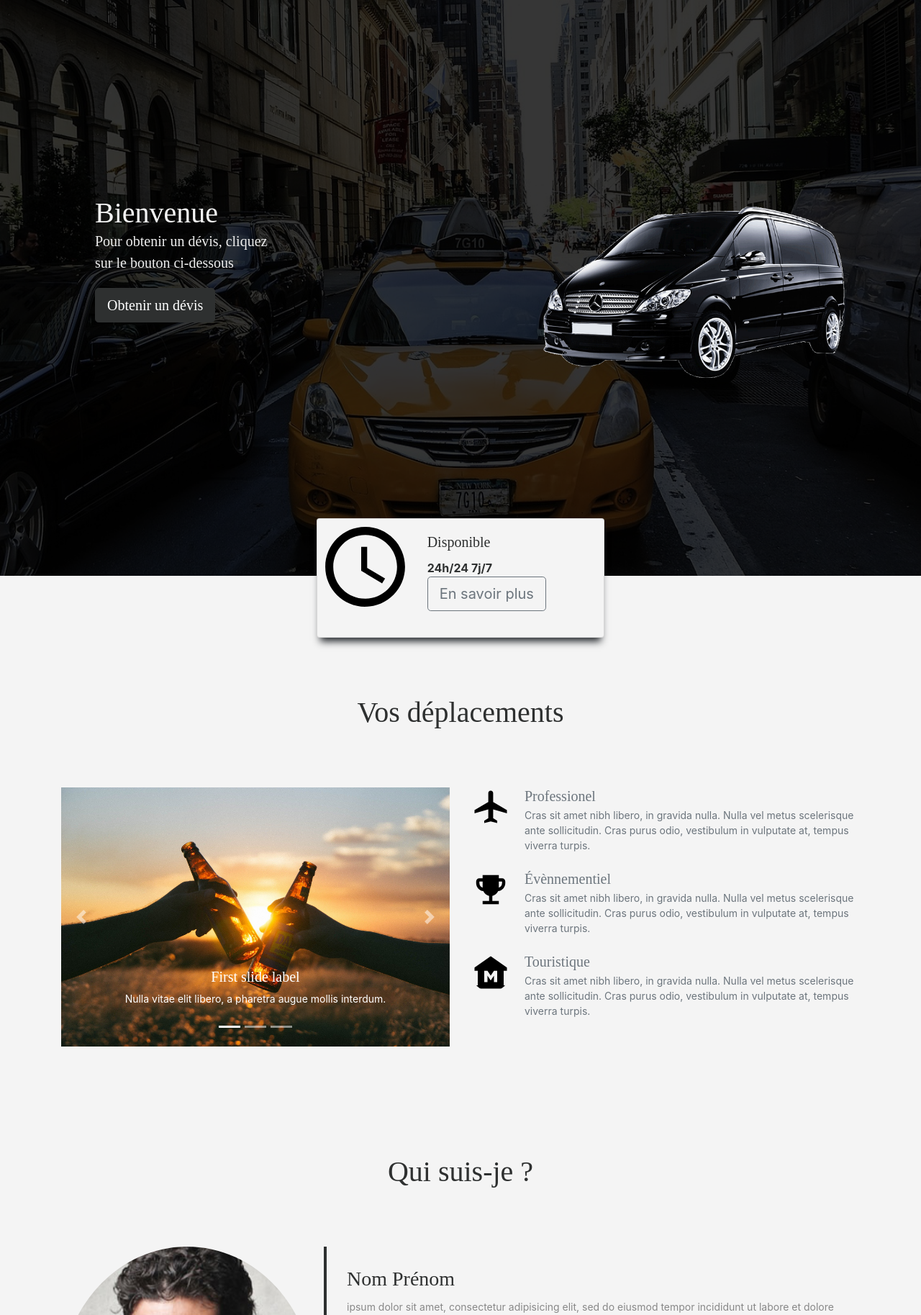
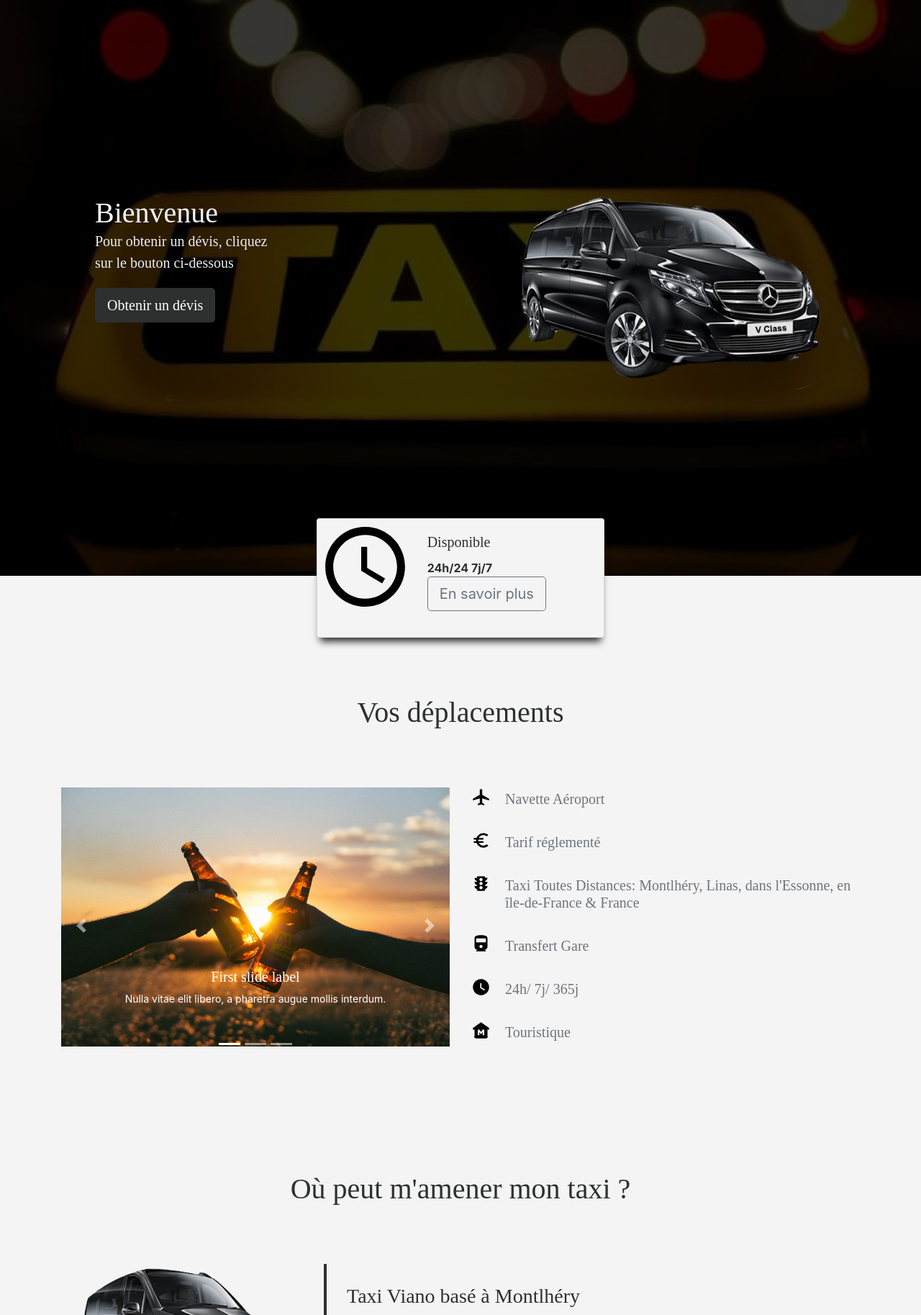
Before and after one commit to mamadou-niakate/mamadou-niakate.github.io, a PHP site: page /index.html in a window 1280 px wide. Shown: the part 56-1883 px from the top of the page at 72% size. Run offline with PHP 8.4, Linux system fonts and the light colour scheme; some libraries are stand-ins or nearby versions.

Commit message:
changement image de baniere et d'animations

```diff
--- a/css/main.css
+++ b/css/main.css
@@ -1,14 +1,4 @@
 
-/*.intro-copy {
-  padding: 1em;
-  margin: 50vh auto;
-  max-width: 15em;
-  font-family: Helvetica;
-  font-weight: lighter;
-  font-size: 2em;
-  line-height: 1.2;
-  text-align: center;
-}*/
 
 .top-link {
     transition: all .25s ease-in-out;
@@ -87,7 +77,7 @@ html,h1,h2,h3,h4,h5,h6,a{
 /*header style*/
 .header{
 	position: relative;
-	background-image: url('../images/taxi5.jpg');
+	background-image: url('../images/taxi6.jpg');
 
 	background-size: cover;
 	background-position: center;
@@ -204,6 +194,7 @@ html,h1,h2,h3,h4,h5,h6,a{
 	border: none;
 	width: 8rem;
 	height: 8rem;
+    background: #f4f4f4;
 }
 
 .competence_title {
@@ -228,7 +219,7 @@ html,h1,h2,h3,h4,h5,h6,a{
 
 .image_serv {
     border-radius: 100%;
-    width: 10%;
+    width: 5%;
     height: 10%;
     margin-right: 20px;
 }
@@ -481,7 +472,7 @@ div.card .card-header-primary {
 
 
     .about h1, .info_taxi h1, .about .desc h3{
-        font-size: 2.1em;
+        font-size: 2em;
     }
 
     .disponibilite_one {
--- a/index.html
+++ b/index.html
@@ -19,6 +19,7 @@
 <!DOCTYPE html>
 <html lang="en">
 	<head>
+		<meta charset="utf-8"/>
 		<title> Taxi </title>
 
 		<script src="https://stackpath.bootstrapcdn.com/bootstrap/4.5.0/js/bootstrap.min.js" integrity="sha384-OgVRvuATP1z7JjHLkuOU7Xw704+h835Lr+6QL9UvYjZE3Ipu6Tp75j7Bh/kR0JKI" crossorigin="anonymous"></script>
@@ -70,7 +71,7 @@
 							<button class="btn btn-outline-secondary btn-lg debit_button"> Obtenir un dévis </button>
 						</h1>
 						<div class="col-lg-6 col-md-12 col-sm-12 description_col_2">
-							<img src="images/pngfuel.png" class="car img-fluid">
+							<img src="images/imageedit_3_4495798220.png" class="car img-fluid">
 						</div>
 					</div>
 				</div>
@@ -146,22 +147,36 @@
 							<li class="media">
 								<img class="image_serv img-fluid" src="images/local_airport.svg" class="mr-3" alt="...">
 								<div class="media-body">
-								<h5 class="mt-0 mb-1">Professionel</h5>
-								Cras sit amet nibh libero, in gravida nulla. Nulla vel metus scelerisque ante sollicitudin. Cras purus odio, vestibulum in vulputate at, tempus viverra turpis.
+									<h5 class="mt-1">Navette Aéroport</h5>
 								</div>
 							</li>
 							<li class="media my-4">
-							<img class="image_serv img-fluid" src="images/emoji_events.svg" class="mr-3" alt="...">
+								<img class="image_serv img-fluid" src="images/euro.svg" class="mr-3" alt="...">
 								<div class="media-body">
-								<h5 class="mt-0 mb-1">Évènnementiel</h5>
-								Cras sit amet nibh libero, in gravida nulla. Nulla vel metus scelerisque ante sollicitudin. Cras purus odio, vestibulum in vulputate at, tempus viverra turpis.
+									<h5 class="mt-1">Tarif réglementé</h5>
 								</div>
 							</li>
-							<li class="media">
+							<li class="media my-4">
+								<img class="image_serv img-fluid" src="images/traffic.svg" class="mr-3" alt="...">
+								<div class="media-body">
+									<h5 class="mt-1">Taxi Toutes Distances: Montlhéry, Linas, dans l'Essonne, en île-de-France & France</h5>
+								</div>
+							</li>
+							<li class="media my-4">
+								<img class="image_serv img-fluid" src="images/directions_railway.svg" class="mr-3" alt="...">
+								<div class="media-body">
+									<h5 class="mt-1">Transfert Gare</h5>
+								</div>
+							</li>							<li class="media my-4">
+								<img class="image_serv img-fluid" src="images/watch_later.svg" class="mr-3" alt="...">
+								<div class="media-body">
+									<h5 class="mt-1">24h/ 7j/ 365j</h5>
+								</div>
+							</li>
+							<li class="media my-4">
 								<img class="image_serv img-fluid" src="images/museum.svg" class="mr-3" alt="...">
 								<div class="media-body">
-								<h5 class="mt-0 mb-1">Touristique</h5>
-								Cras sit amet nibh libero, in gravida nulla. Nulla vel metus scelerisque ante sollicitudin. Cras purus odio, vestibulum in vulputate at, tempus viverra turpis.
+									<h5 class="mt-1">Touristique</h5>
 								</div>
 							</li>
 						</ul>
@@ -175,22 +190,17 @@
 		<!-- A propos de moi -->
 		<div class="about" id="about">
 			<div class="container">
-			  <h1 class="text-center"> Qui suis-je ? </h1>
+			  <h1 class="text-center"> Où peut m'amener mon taxi ? </h1>
 				<div class="row">
 					<div class="col-lg-4 col-md-4 col-sm-12">
-						<img src="images/team-3.jpg" class="img-fluid">
-						<span class="text-justify">S.Web Developer</span>
+						<img src="images/v7_1.png" class="img-fluid" style="height: 250px">
+						<span class="text-justify" style="font-size: 2em; text-align: center;"> Viano classe 7</span>
 					</div>
 
 					<div class="col-lg-8 col-md-8 col-sm-12 desc">
-						<h3>Nom Prénom</h3>
-						<p>
-							ipsum dolor sit amet, consectetur adipisicing elit, sed do eiusmod
-							tempor incididunt ut labore et dolore magna aliqua. Ut enim ad minim veniam,
-							quis nostrud exercitation ullamco laboris nisi ut aliquip ex ea commodo
-							consequat. Duis aute irure dolor in reprehenderit in voluptate velit esse
-							cillum dolore eu fugiat nulla pariatur. Excepteur sint occaecat cupidatat non
-							proident, sunt in culpa qui officia deserunt mollit anim id est laborum.
+						<h3> Taxi Viano basé à Montlhéry  </h3>
+						<p style="text-align: justify;">
+							Besoin de vous déplacer en taxi à partir de  Montlhéry et ses alentours (Linas, Leuville, Ville du bois, Longpont sur orge Marcoussis ...) ?, dans l’Essonne, en région Île-de-France ou toutes distances ? Taxi Viano dispose de 7 places  tout confort avec un chauffeur hautement qualifié pour vous offrir des prestations de transport en taxi. Possibilité de transporter 1 à 7 personnes.
 						</p>
 						<div class="competence">
 							<div class="card competence_card">
@@ -335,7 +345,7 @@
 		<!--/div-->
 
 		<a class="top-link hide" href="" id="js-top">
-		  <svg xmlns="http://www.w3.org/2000/svg" viewBox="0 0 12 6"><path d="M12 6H0l6-6z"/></svg>
+		  <span class="material-icons bg-dark" style="font-size: 2em; border-radius: 100%; color:white">arrow_drop_up</span>
 		</a>
 		<!---- footer --->
 		<footer class="page-footer font-small special-color-dark pt-4">
```
Also changed, not shown: images/directions_railway.svg (added), images/euro.svg (added), images/imageedit_1_2686080089.png (added), images/imageedit_2_9499461295.png (added), images/imageedit_3_4186721933.png (added), images/imageedit_3_4495798220.png (added), images/local_hospital.svg (added), images/taxi6.jpg (added), images/traffic.svg (added), images/v7.jpg (added), images/v7_1.png (added), images/watch_later.svg (added). Lines whose indentation alone changed are shown as unchanged.
